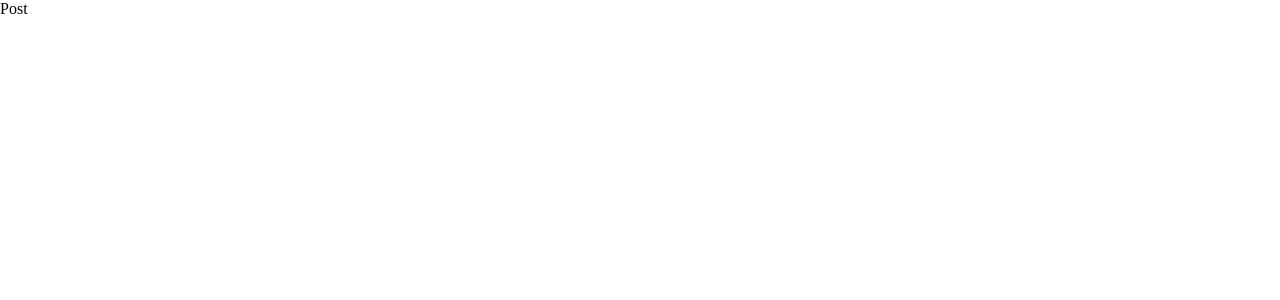
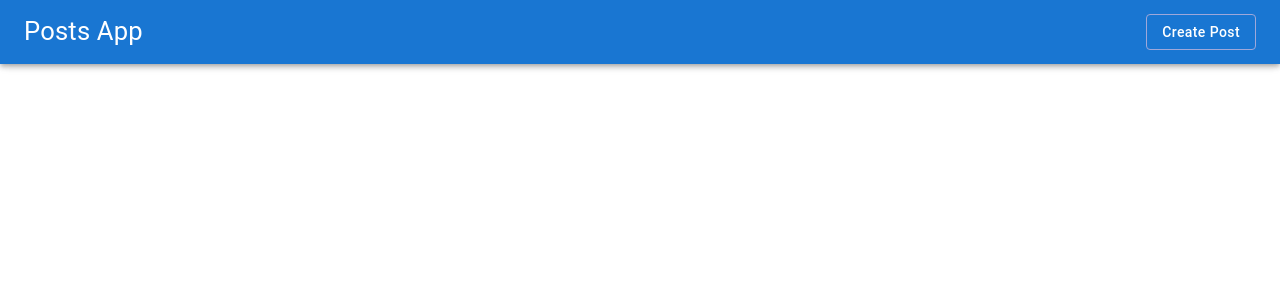
Before and after one commit to genral-walker/Setvi-React-Exercise, a React (Create React App) app: page / in a window 1280 px wide. Shown: the top 300 px of the page. Built offline with nearby package versions, Linux system fonts and the light colour scheme.

Commit message:
add navbar

```diff
--- a/src/App.tsx
+++ b/src/App.tsx
@@ -1,6 +1,6 @@
 import { ROUTES } from 'constants/routes';
 import { CreatePost, Details, Home } from 'pages';
-import { BrowserRouter, Route, Routes } from 'react-router-dom';
+import { BrowserRouter, Navigate, Route, Routes } from 'react-router-dom';
 
 function App() {
   return (
@@ -9,6 +9,7 @@ function App() {
         <Route path={ROUTES.HOME} element={<Home />} />
         <Route path={ROUTES.CREATE} element={<CreatePost />} />
         <Route path={ROUTES.DETAILS} element={<Details />} />
+        <Route path="*" element={<Navigate to={ROUTES.HOME} />} />
       </Routes>
     </BrowserRouter>
   );
--- a/src/pages/Home/index.tsx
+++ b/src/pages/Home/index.tsx
@@ -1,5 +1,17 @@
-import { Box } from '@mui/material';
+import { AppBar, Button, Stack, Toolbar, Typography } from '@mui/material';
+import { HomeWrapper } from './styles';
 
 export const Home = () => {
-  return <Box>Post</Box>;
+  return (
+    <HomeWrapper>
+      <AppBar>
+        <Toolbar>
+          <Typography variant="h4" component="h1">
+            Posts App
+          </Typography>
+          <Button variant='outlined'>Create Post</Button>
+        </Toolbar>
+      </AppBar>
+    </HomeWrapper>
+  );
 };
--- a/src/pages/Home/styles.ts
+++ b/src/pages/Home/styles.ts
@@ -1,3 +1,21 @@
 import { Box, styled } from '@mui/material';
+import { indigo } from '@mui/material/colors';
 
-export const HomeWrapper = styled(Box)(() => ({ml : 3}));
+export const HomeWrapper = styled(Box)(({ theme }) => {
+  const { typography } = theme;
+  return {
+    //   backgroundColor: indigo[900],
+
+    '& .MuiTypography-root, .MuiTypography-h4': {
+      fontSize: '1.6rem',
+      flexGrow: 1,
+    },
+
+    '& .MuiButton-root, .MuiButton-text': {
+     color: 'inherit',
+     borderColor: indigo[200],
+     textTransform: 'Capitalize',
+
+    }
+  };
+});
```
